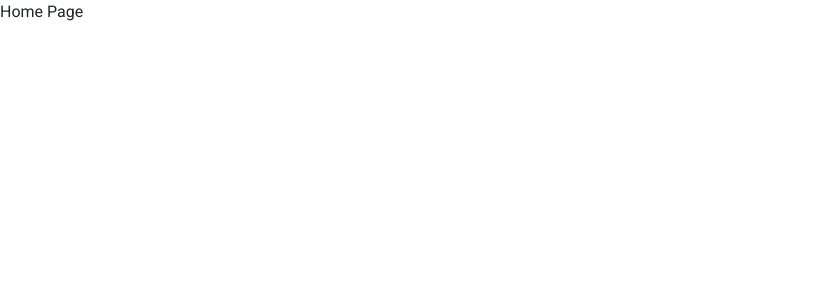
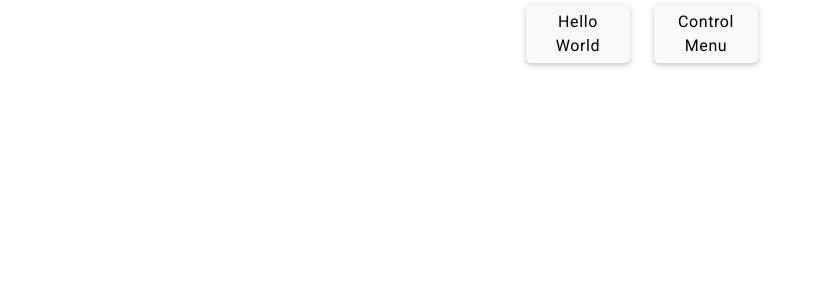
Before and after one commit to esraarnusaslan/React-Lesson, a React (Create React App) app: page / in a window 1280 px wide. Shown: the top 300 px of the page, without its empty margins (0-822 px from the left). Built offline with nearby package versions, Linux system fonts and the light colour scheme.

Commit message:
"router practice"

```diff
--- a/src/components/00-home/index.jsx
+++ b/src/components/00-home/index.jsx
@@ -1,7 +1,34 @@
 import React from 'react';
+import { Container, Col, Row } from 'react-bootstrap';
+import { Link } from 'react-router-dom';
 
 const HomePage = () => {
-    return <div>Home Page</div>;
+    return (
+        <div className="row-cols-2 row-cols-md-4 row-cols-lg-5">
+            <Container>
+                <Row>
+                    <Col>
+                        <Link
+                            to="/hello-world"
+                            className="btn btn-light btn-block"
+                        >
+                            Hello World
+                        </Link>
+                        {/* Link is a component */}
+                    </Col>
+
+                    <Col>
+                        <Link
+                            to="/control-menu"
+                            className="btn btn-light btn-block"
+                        >
+                            Control Menu
+                        </Link>
+                    </Col>
+                </Row>
+            </Container>
+        </div>
+    );
 };
 
 export default HomePage;
--- a/src/router/index.jsx
+++ b/src/router/index.jsx
@@ -13,7 +13,7 @@ const router = createBrowserRouter([
         element: <HelloWorld />,
     },
     {
-        path: '/jsx',
+        path: '/control-menu',
         element: <ControlMeu />,
     },
 ]);
```
